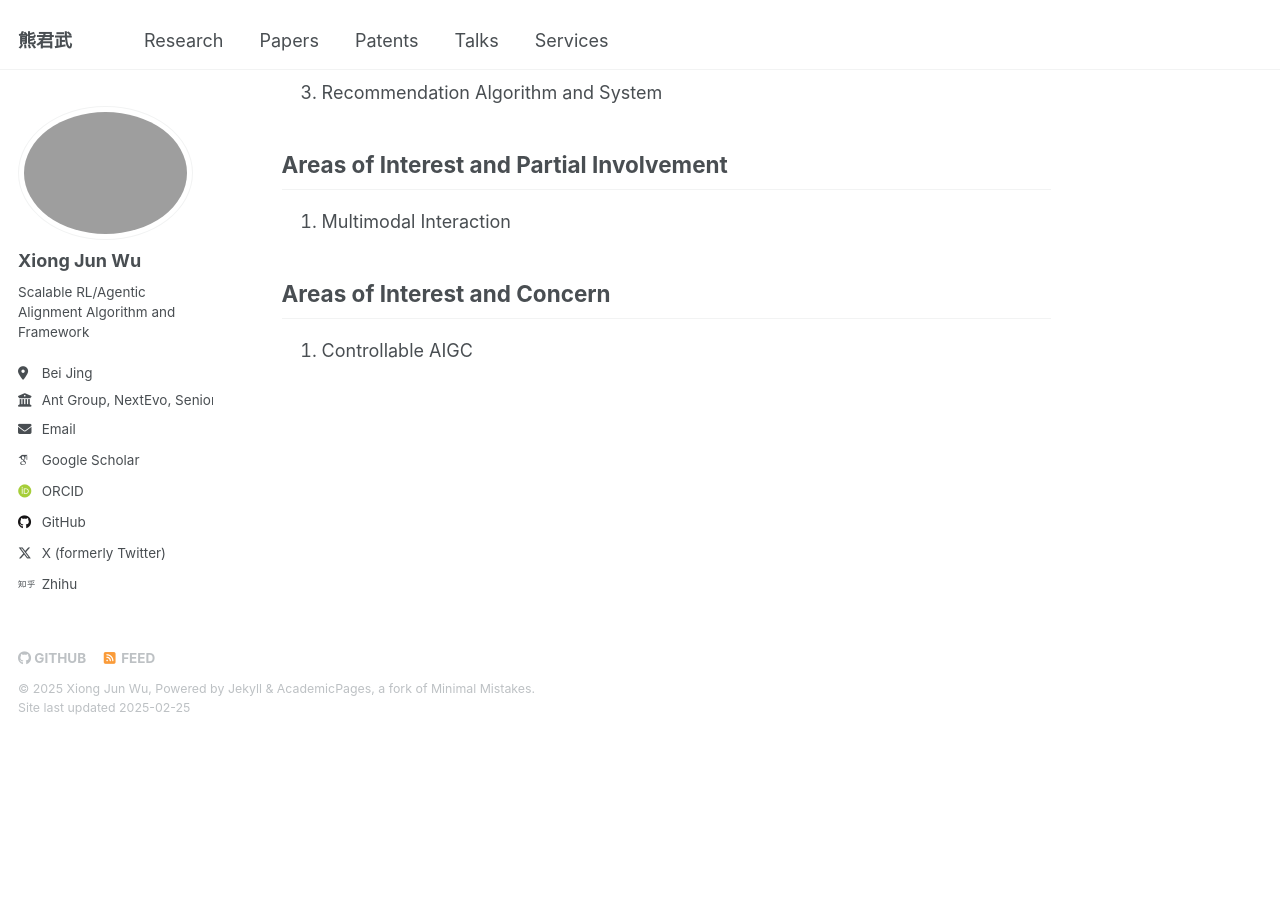
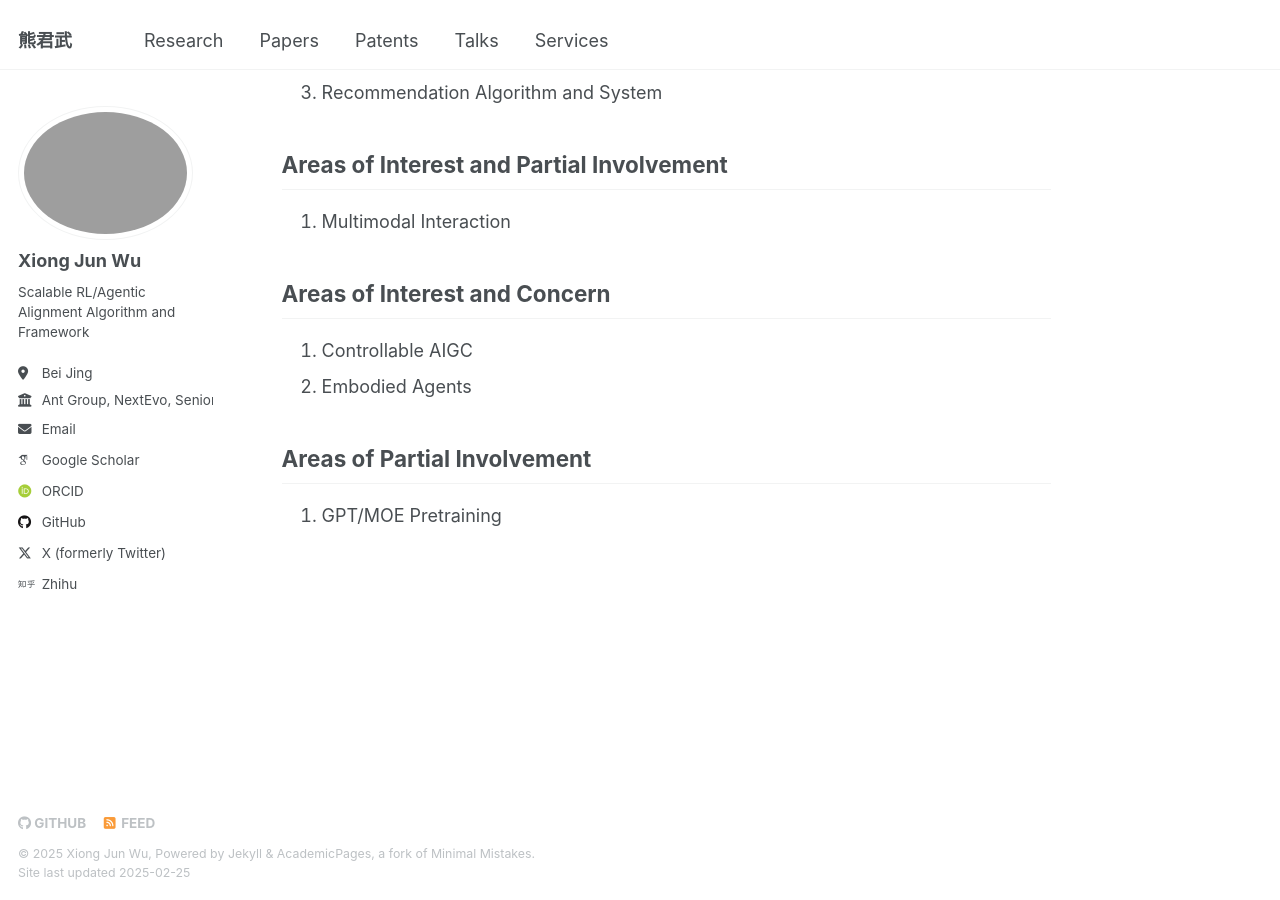
Before and after one commit to junwuxgi/junwuxgi.github.io, a Jekyll site: the page built from research.md, in a window 1280 px wide and 900 px high, scrolled down 690 px. Built offline with Jekyll 4.4.1, drawn with Linux system fonts in a browser that asks for light colours; some web fonts are replaced; our own code applies the rules of GitHub Pages for plain Markdown files; before the commit the page ends 1425 px from its top, so only the background shows below that.

Commit message:
update config

```diff
--- a/research.md
+++ b/research.md
@@ -28,3 +28,8 @@ Areas of Interest and Concern
 -----------------------------
 
 1. Controllable AIGC
+2. Embodied Agents
+
+## Areas of Partial Involvement
+
+1. GPT/MOE Pretraining
```
